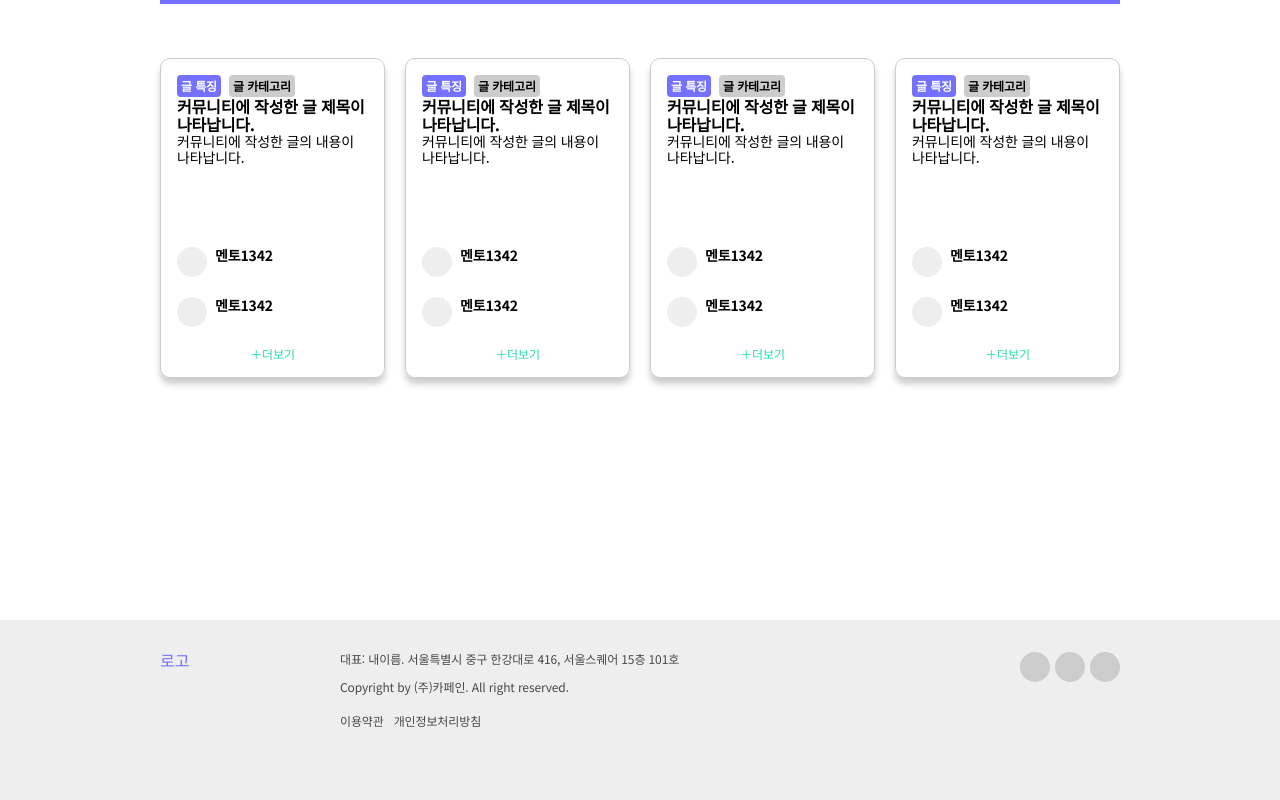
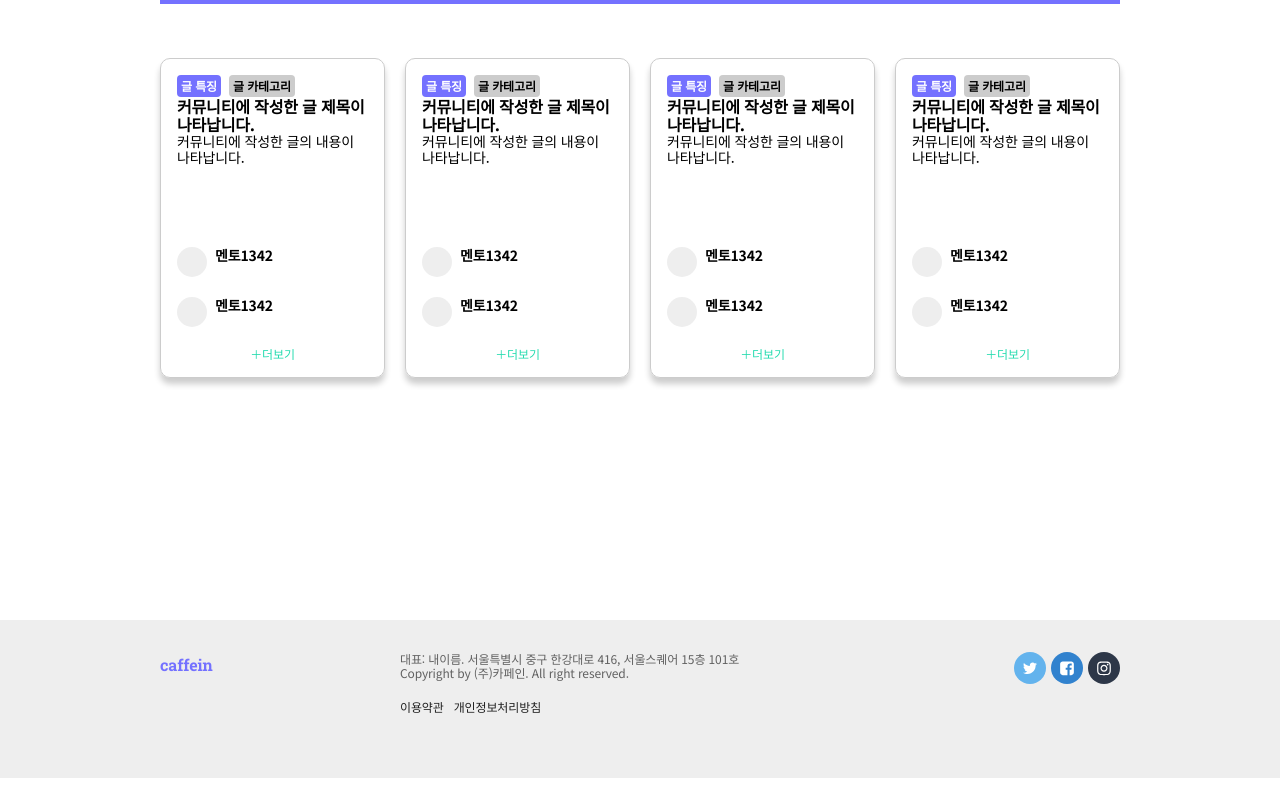
Before and after one commit to kkkkkSE/caffein, a React (Create React App) app: page / in a window 1280 px wide. Shown: the part 1434-2234 px from the top of the page. After the commit the page ends 2212 px from the top, so only its background shows below. Built offline with nearby package versions, Linux system fonts and the light colour scheme.

Commit message:
[design] 로고, sns 아이콘 추가 및 일부 style 변경

```diff
--- a/src/components/Footer.tsx
+++ b/src/components/Footer.tsx
@@ -1,18 +1,21 @@
 // eslint-disable-next-line
 import styled from "styled-components";
+import { maxWidth } from "../styles/mixin";
 import colors from "../styles/color";
 import typo from "../styles/typo";
+
+import twitterIcon from "../assets/image/icons/twitter-icon.svg";
+import facebookIcon from "../assets/image/icons/facebook-icon.svg";
+import instagramIcon from "../assets/image/icons/instagram-icon.svg";
 
 const Footer = () => {
   return (
     <Container>
       <div className="footerWrap">
-        <span className="logo">로고</span>
+        <h3 className="logo">caffein</h3>
         <div className="siteInfoWrap">
           <address className="companyInfo">
             대표: 내이름. 서울특별시 중구 한강대로 416, 서울스퀘어 15층 101호
-            <br />
-            &nbsp;
           </address>
           <p className="copyright">
             Copyright by (주)카페인. All right reserved.
@@ -23,9 +26,15 @@ const Footer = () => {
           </div>
         </div>
         <div className="snsBtnWrap">
-          <div className="snsBtn"></div>
-          <div className="snsBtn"></div>
-          <div className="snsBtn"></div>
+          <div className="snsBtn">
+            <img src={twitterIcon} alt="공식 트위터" />
+          </div>
+          <div className="snsBtn">
+            <img src={facebookIcon} alt="공식 페이스북" />
+          </div>
+          <div className="snsBtn">
+            <img src={instagramIcon} alt="공식 인스타그램" />
+          </div>
         </div>
       </div>
     </Container>
@@ -33,32 +42,36 @@ const Footer = () => {
 };
 
 const Container = styled.div`
-  padding: 2rem 0 4.5rem;
+  padding: 32px 0 64px;
   background-color: ${colors.Gray05};
 
+  h3 {
+    ${typo.H3}
+  }
+
   .footerWrap {
-    width: 960px;
-    margin: 0 auto;
+    ${maxWidth}
     display: flex;
     justify-content: space-between;
   }
 
   .logo {
-    display: block;
+    font-family: "Roboto Slab", serif;
     color: ${colors.Primary01};
-    width: 600px;
+    width: 25%;
+    cursor: default;
   }
 
   .siteInfoWrap {
     display: flex;
     flex-direction: column;
     ${typo.caption};
-    color: #484848;
+    color: ${colors.Gray02};
+    width: 50%;
   }
 
   .companyInfo {
     font-style: normal;
-    width: 600px;
   }
   .copyright {
     margin: 0;
@@ -68,21 +81,34 @@ const Container = styled.div`
   }
   .footerMenu a {
     text-decoration: none;
-    color: #484848;
+    color: ${colors.Gray01};
     margin-right: 10px;
   }
 
   .snsBtnWrap {
     display: flex;
-    width: 600px;
+    width: 25%;
     justify-content: flex-end;
   }
   .snsBtn {
-    width: 30px;
-    height: 30px;
-    background-color: ${colors.Gray04};
+    width: 32px;
+    height: 32px;
     border-radius: 50%;
     margin-left: 5px;
+    cursor: pointer;
+
+    display: flex;
+    justify-content: center;
+    align-items: center;
+  }
+  .snsBtn:nth-child(1) {
+    background-color: #63b3ed;
+  }
+  .snsBtn:nth-child(2) {
+    background-color: #3182ce;
+  }
+  .snsBtn:nth-child(3) {
+    background-color: #2d3748;
   }
 `;
 
```
